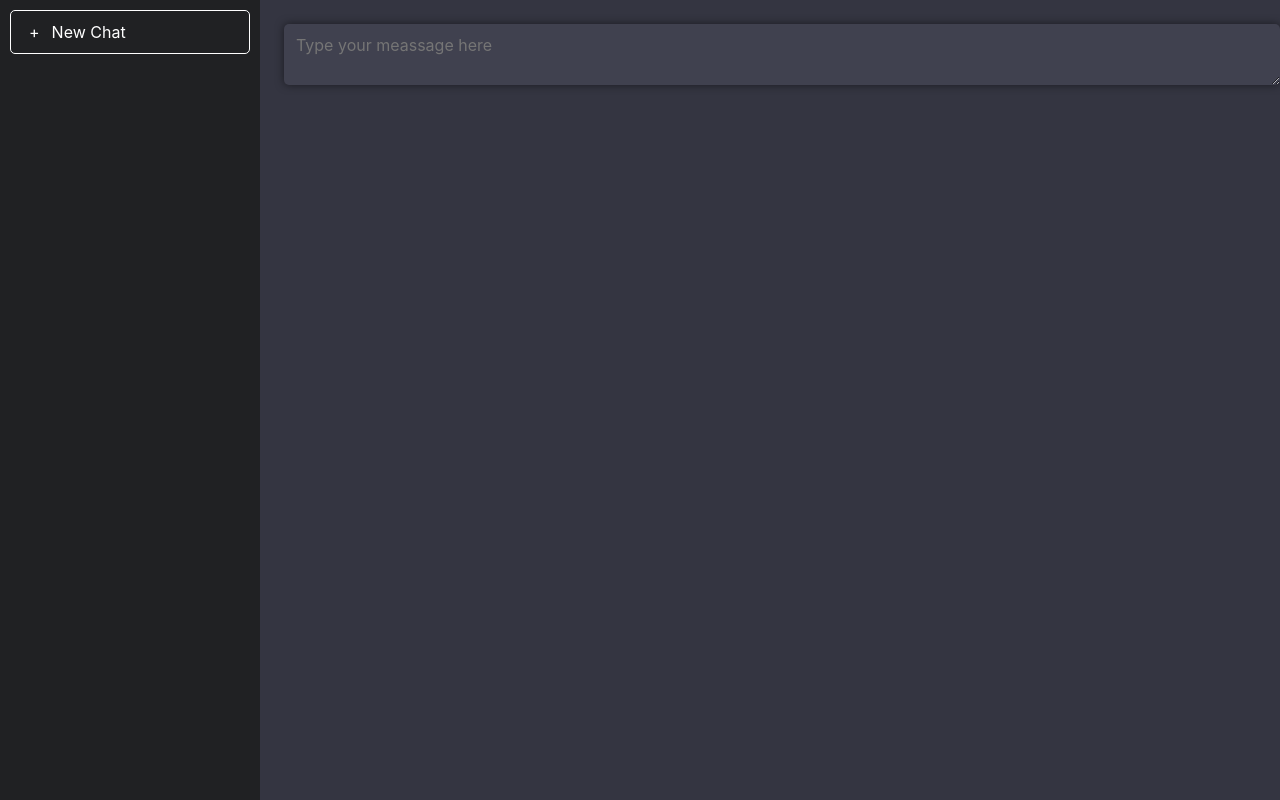
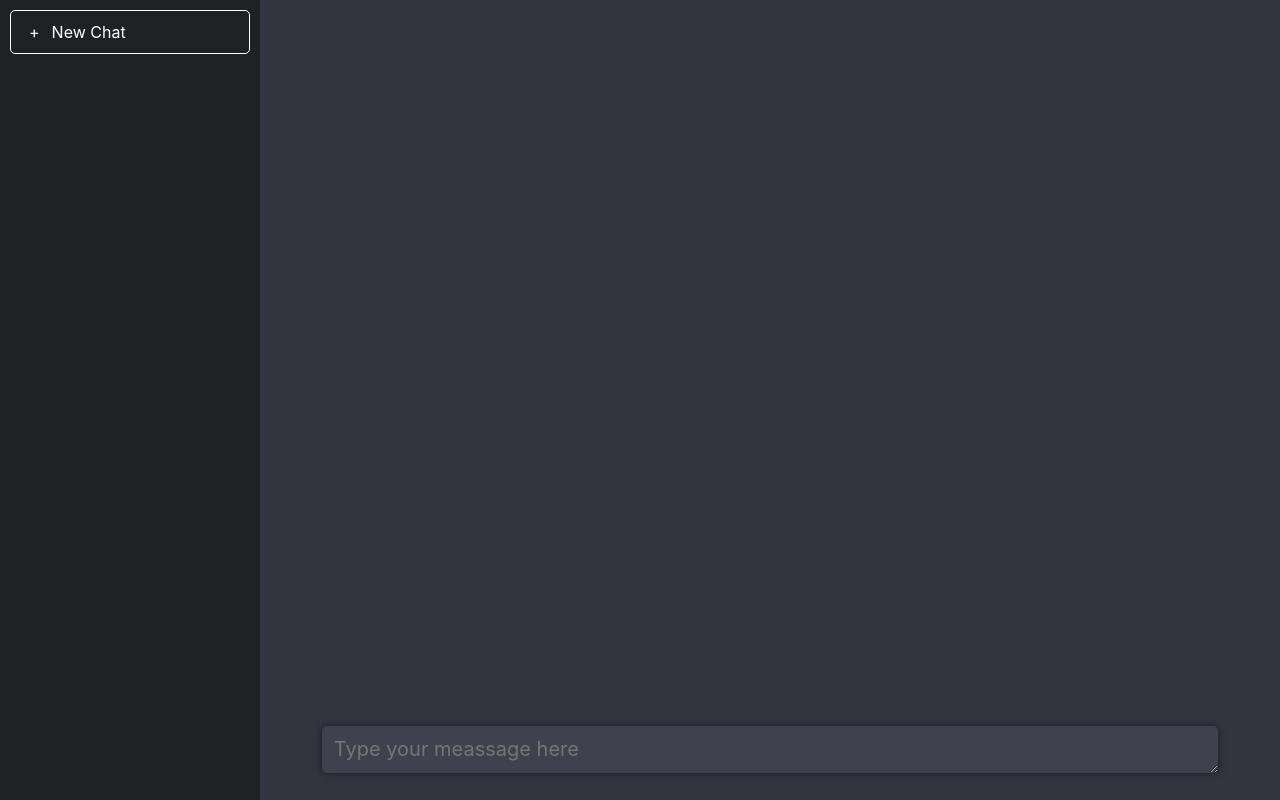
Before and after one commit to aranstone666/ChatGpt_2.0, a React (Create React App) app in the folder chatgpt_2.0/: page / in a window 1280 px wide. Built offline with nearby package versions, Linux system fonts and the light colour scheme.

Commit message:
Input prompt Position fixed

```diff
--- a/chatgpt_2.0/src/App.css
+++ b/chatgpt_2.0/src/App.css
@@ -39,6 +39,7 @@
 .chatbox {
   flex: 1;
   background-color:#343541 ;
+  position: relative;
 }
 
 .App-logo {
@@ -53,15 +54,20 @@
 }
 .chat-input-holder {
   padding: 12px;
+  position: absolute;
+  bottom: 0;
+  left: 0;right: 0;
+
 
 
 }
 .chat-input-textarea {
   background-color: #40414f;
-  width: 100%;
+  width: 90%;
   padding: 12px;
   border-radius: 5px;
   color: white;
+  font-size: 1.25em;
   border: none;
   border-color: none;
   margin: 12px;
--- a/chatgpt_2.0/src/App.js
+++ b/chatgpt_2.0/src/App.js
@@ -14,6 +14,7 @@ function App() {
       <section className='chatbox'>
         <div className='chat-input-holder'>
           <textarea
+            rows='1'
             className='chat-input-textarea'
             placeholder='Type your meassage here'
           ></textarea>
```
